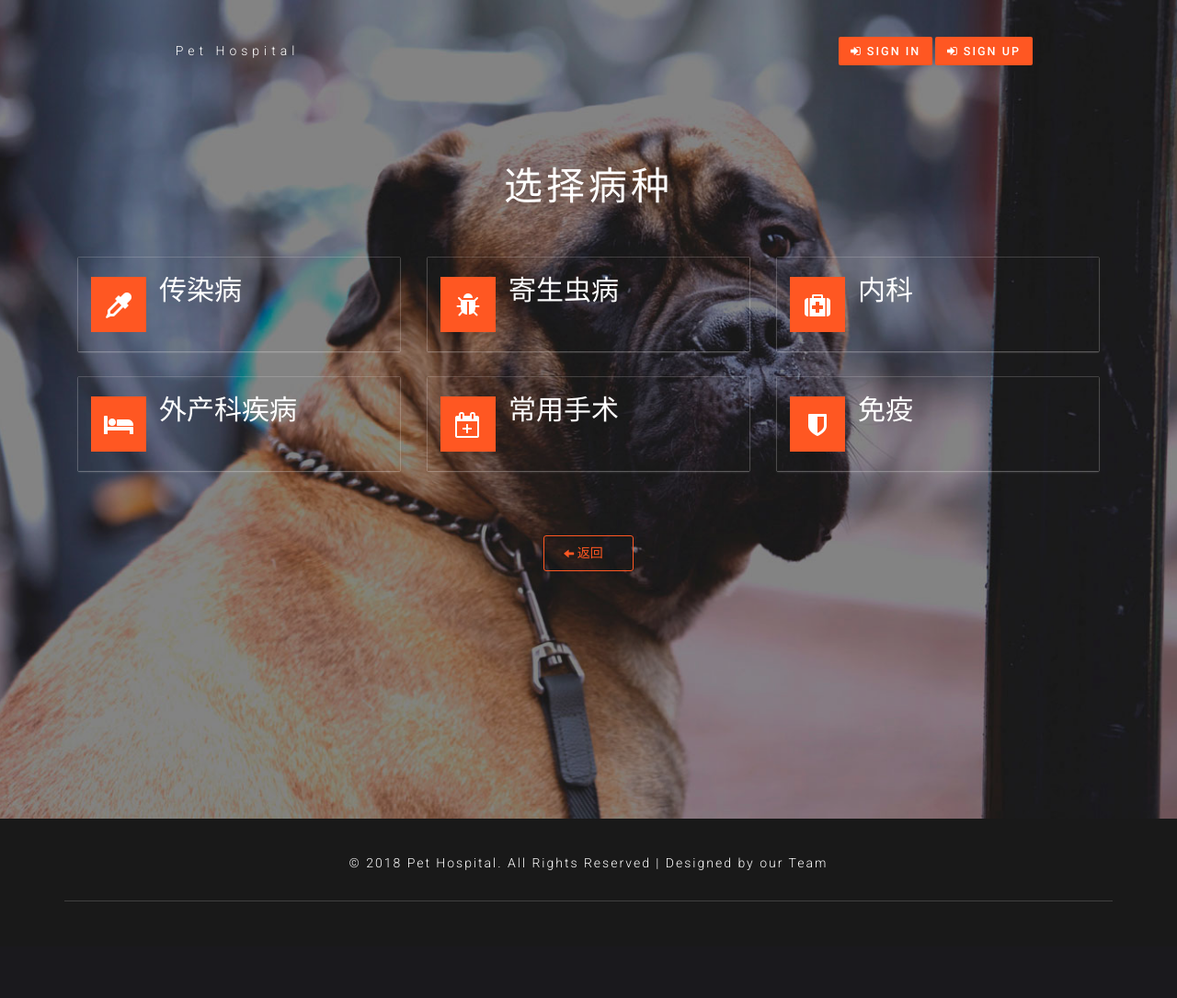
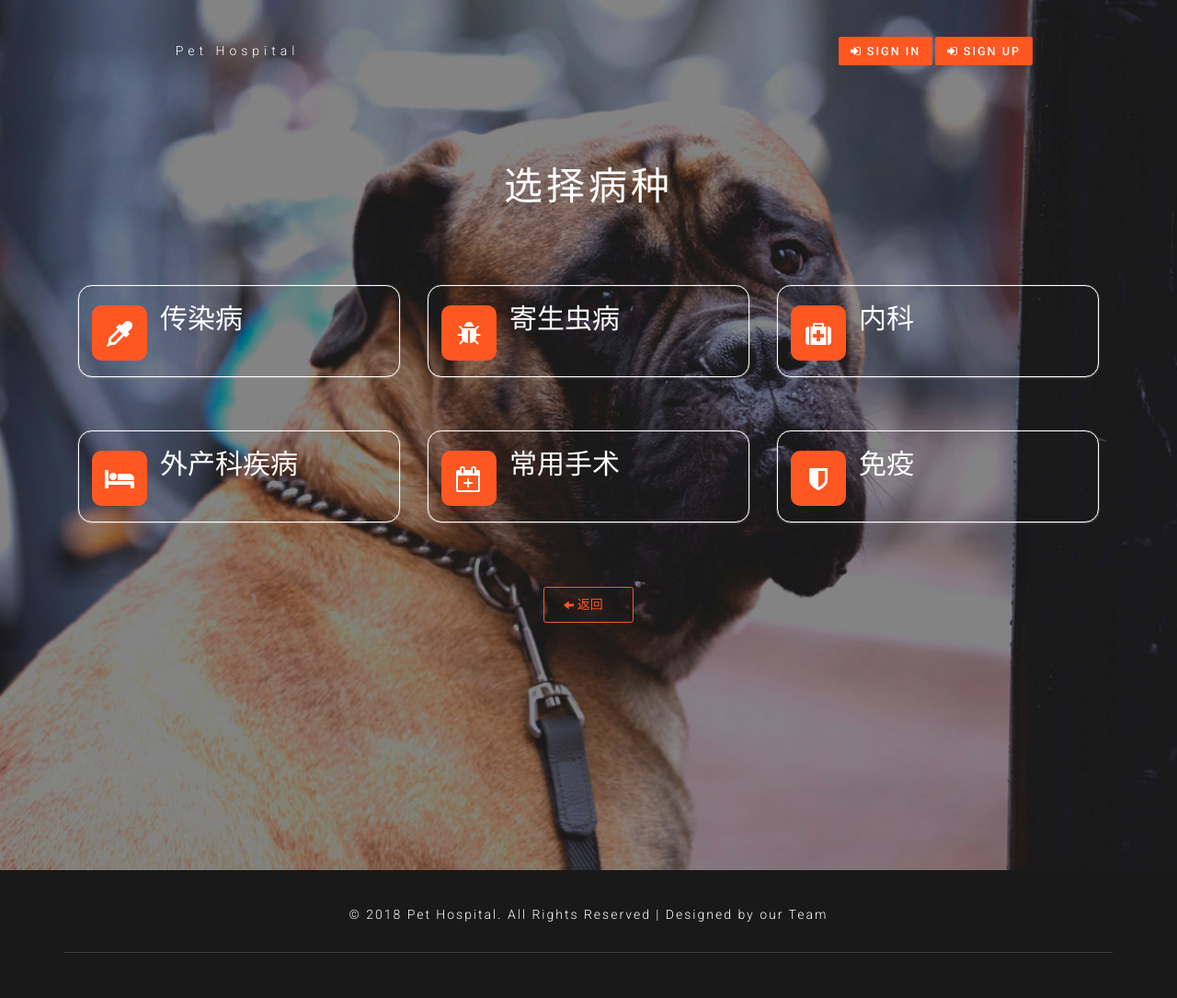
Before and after one commit to srewac/PetHospital, a Django app: page /Test/select_disease/ in a window 1280 px wide. Shown: the whole page at 92% size. Before the commit the page ends 980 px from the top, so only its background shows below. Run offline with Django 3.2, Linux system fonts and the light colour scheme; data comes from the database, SQL or seed files in the repository; some libraries are stand-ins or nearby versions; some web fonts are replaced.

Commit message:
[CSS] style change

```diff
--- a/static/css/style.css
+++ b/static/css/style.css
@@ -920,6 +920,16 @@ h3.agileits-title span {
 .agileits-icon-grid {
 	padding: 1.5em 1em;
 	box-shadow: 0 0px 1px rgb(247, 244, 244), 0 1px 2px rgba(236, 236, 236, 0.24);
+    color: white;
+	height: 100px;
+	margin-top: 30px;
+	border-radius:15px 15px 15px 15px;
+	border: 1px;
+	border-style: solid;
+}
+.agileits-icon-grid:hover {
+	color: #fff;
+	border-color: #FF5722;
 }
 
 .subdisease-grid{
@@ -932,6 +942,10 @@ h3.agileits-title span {
 	border: 2px;
 	border-style: solid;
 }
+.subdisease-grid:hover {
+	color: #fff;
+	border-color: #FF5722;
+}
 .subdisease-grid-h{
 	color: white;
 	margin-top:20px;
@@ -949,6 +963,7 @@ h3.agileits-title span {
 	padding: 1.2em 0 0 0;
 	margin-right: 1em;
 	background: #ff5722;
+    border-radius: 10px 10px 10px 10px;
 }
 
 .icon-left i.fa {
```
